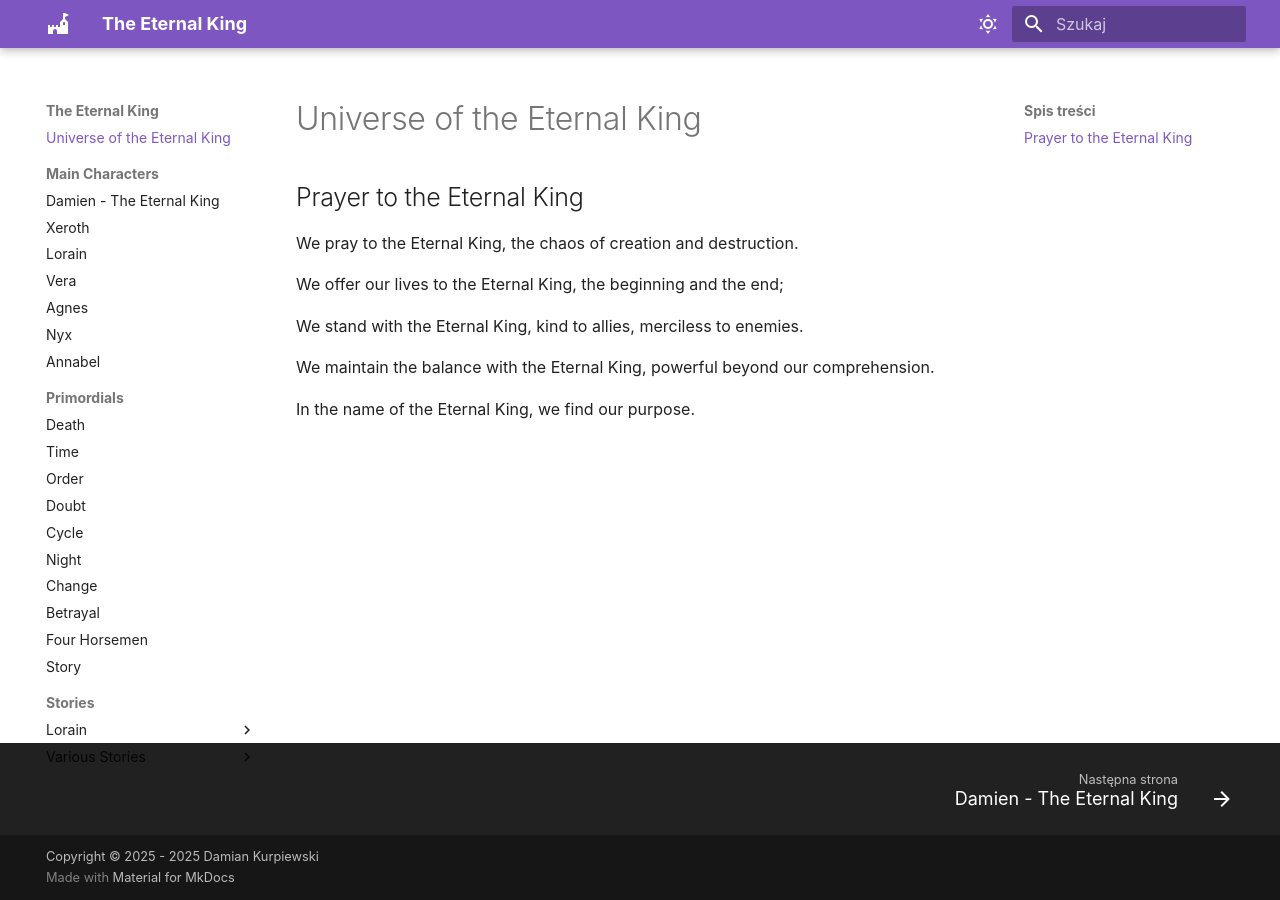
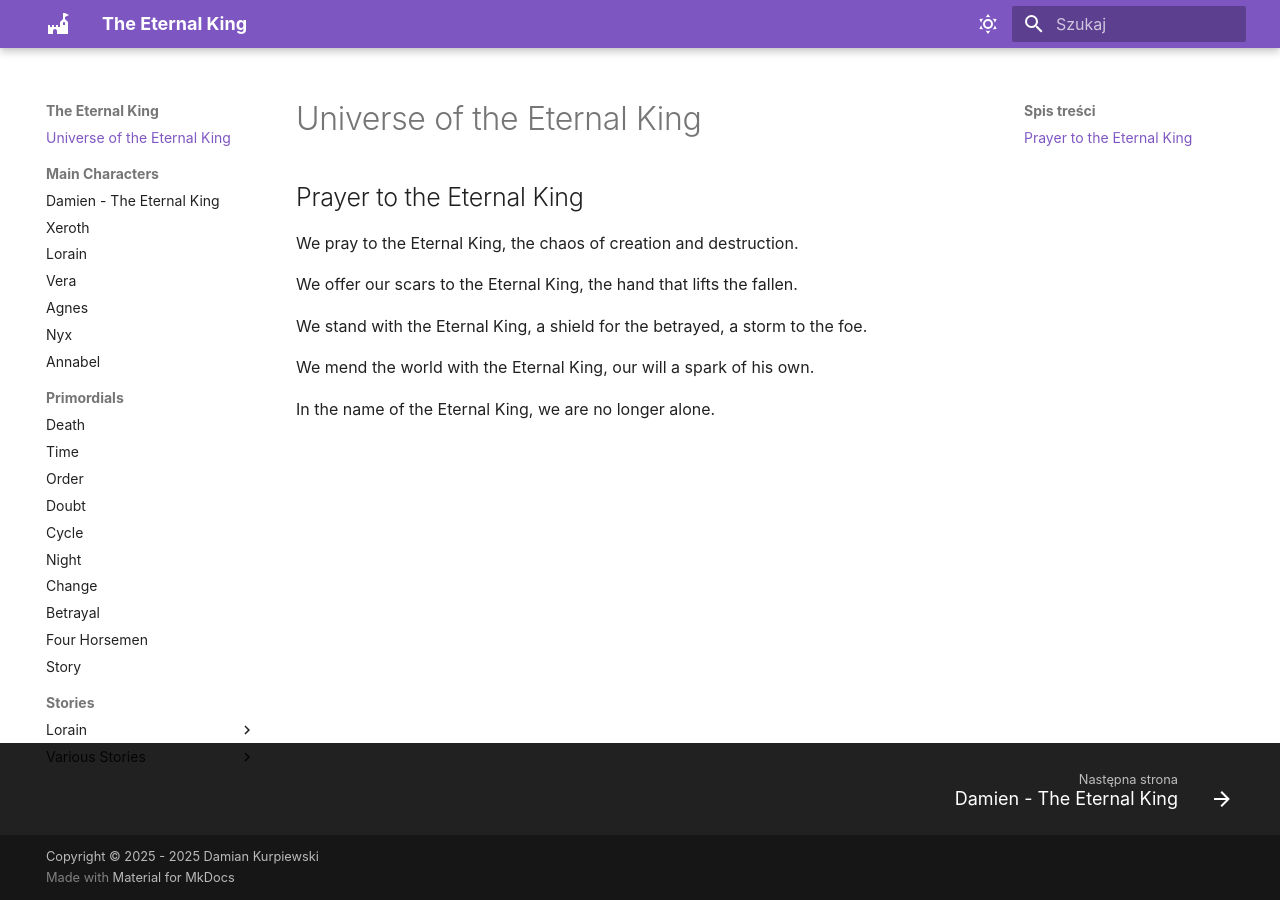
Before and after one commit to blackbat13/eternal-king, an MkDocs documentation site: the page built from docs/index.md, in a window 1280 px wide. Built offline with MkDocs 1.6.1 and Material for MkDocs 9.7.7, drawn with Linux system fonts in a browser that asks for light colours; some web fonts are replaced; plug-ins that fetch from the network failed and are left out.

Commit message:
Update index.md

```diff
--- a/docs/index.md
+++ b/docs/index.md
@@ -4,10 +4,10 @@
 
 We pray to the Eternal King, the chaos of creation and destruction.
 
-We offer our lives to the Eternal King, the beginning and the end;
+We offer our scars to the Eternal King, the hand that lifts the fallen.
 
-We stand with the Eternal King, kind to allies, merciless to enemies.
+We stand with the Eternal King, a shield for the betrayed, a storm to the foe.
 
-We maintain the balance with the Eternal King, powerful beyond our comprehension.
+We mend the world with the Eternal King, our will a spark of his own.
 
-In the name of the Eternal King, we find our purpose.
+In the name of the Eternal King, we are no longer alone.
```
